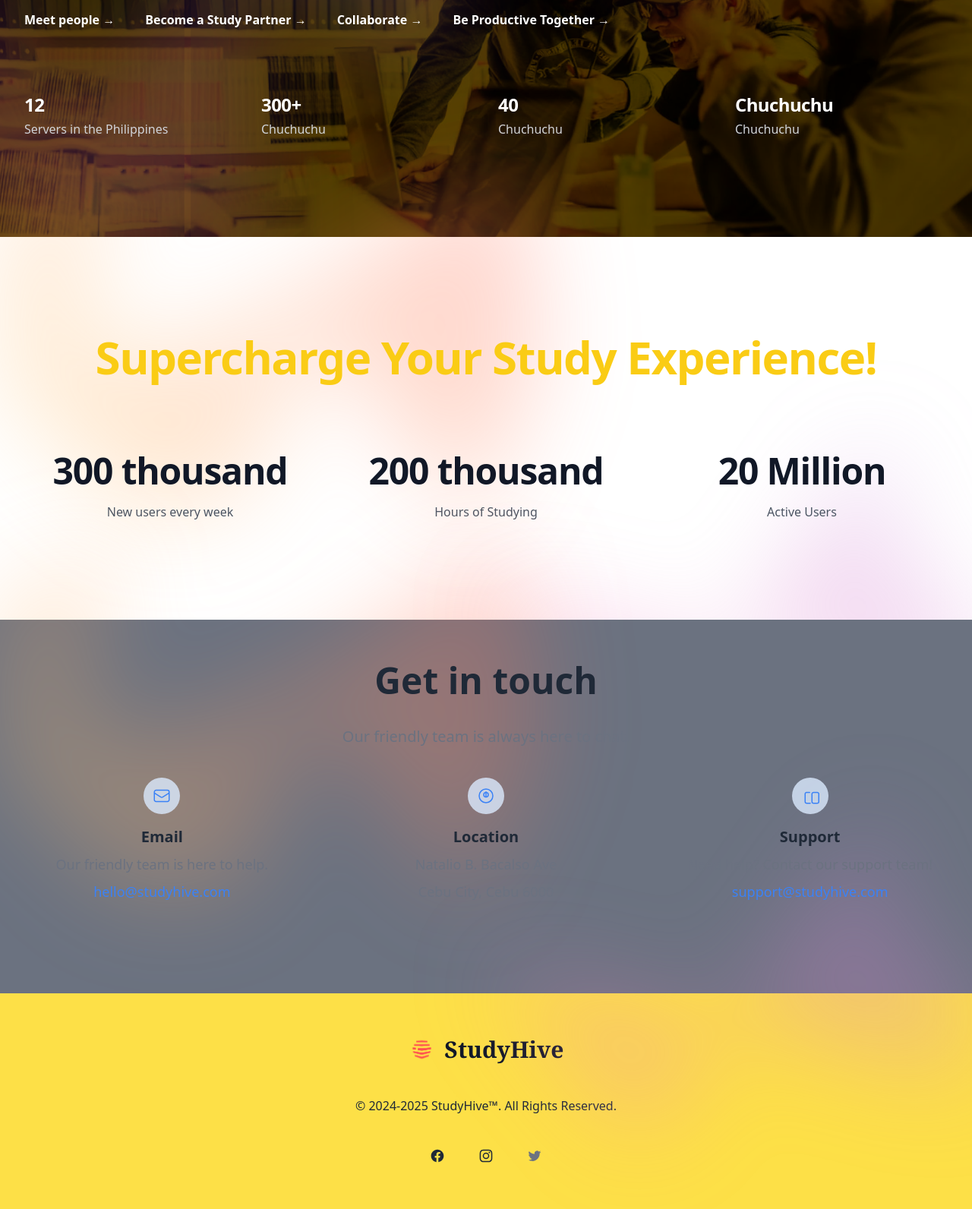
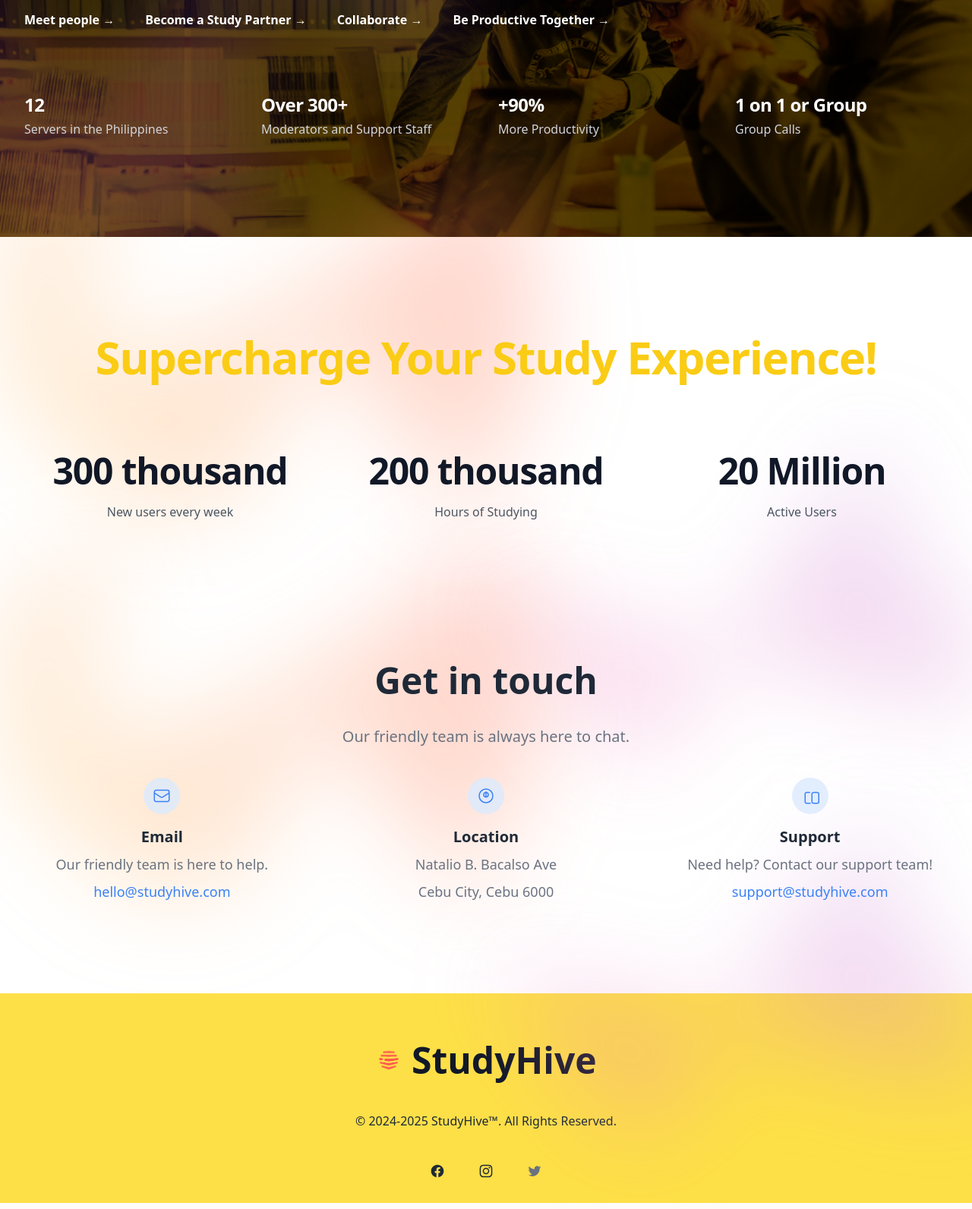
Before and after one commit to Kaazzz/StudyHive, a Django app: template accounts/templates/accounts/index.html in a window 1280 px wide. Shown: the part 2192-3784 px from the top of the page at 76% size. Run offline with Django 3.2, Linux system fonts and the light colour scheme; the template is opened without the code that fills it, so the values that code supplies are empty.

Commit message:
Fixed Landing page contents

```diff
--- a/accounts/templates/accounts/index.html
+++ b/accounts/templates/accounts/index.html
@@ -169,16 +169,16 @@
                 <dd class="text-2xl font-bold leading-9 tracking-tight text-white">12</dd>
               </div>
               <div class="flex flex-col-reverse">
-                <dt class="text-base leading-7 text-gray-300">Chuchuchu</dt>
-                <dd class="text-2xl font-bold leading-9 tracking-tight text-white">300+</dd>
+                <dt class="text-base leading-7 text-gray-300">Moderators and Support Staff</dt>
+                <dd class="text-2xl font-bold leading-9 tracking-tight text-white">Over 300+</dd>
               </div>
               <div class="flex flex-col-reverse">
-                <dt class="text-base leading-7 text-gray-300">Chuchuchu</dt>
-                <dd class="text-2xl font-bold leading-9 tracking-tight text-white">40</dd>
+                <dt class="text-base leading-7 text-gray-300">More Productivity</dt>
+                <dd class="text-2xl font-bold leading-9 tracking-tight text-white">+90%</dd>
               </div>
               <div class="flex flex-col-reverse">
-                <dt class="text-base leading-7 text-gray-300">Chuchuchu</dt>
-                <dd class="text-2xl font-bold leading-9 tracking-tight text-white">Chuchuchu</dd>
+                <dt class="text-base leading-7 text-gray-300">Group Calls</dt>
+                <dd class="text-2xl font-bold leading-9 tracking-tight text-white">1 on 1 or Group</dd>
               </div>
             </dl>
           </div>
@@ -217,16 +217,16 @@
         </div>
     </div>
 
-    <section class="bg-gray-500 dark:bg-gray-900 relative isolate">
+    <section class="bg-gray-100 dark:bg-gray-100 relative isolate">
         <div class="absolute inset-x-0 -top-40 -z-10 transform-gpu overflow-hidden blur-3xl sm:-top-80" aria-hidden="true">
             <div class="relative left-[calc(50%-11rem)] aspect-[1155/678] w-[36.125rem] -translate-x-1/2 rotate-[30deg] bg-gradient-to-tr from-[#fff27b] to-[#ff5e52] opacity-30 sm:left-[calc(50%-30rem)] sm:w-[72.1875rem]" style="clip-path: polygon(74.1% 44.1%, 100% 61.6%, 97.5% 26.9%, 85.5% 0.1%, 80.7% 2%, 72.5% 32.5%, 60.2% 62.4%, 52.4% 68.1%, 47.5% 58.3%, 45.2% 34.5%, 27.5% 76.7%, 0.1% 64.9%, 17.9% 100%, 27.6% 76.8%, 76.1% 97.7%, 74.1% 44.1%)"></div>
         </div>
 
         <div class="container px-6 py-12 mx-auto">
             <div class="text-center">
-                <h1 class="mt-2 text-4xl font-bold text-gray-800 md:text-5xl dark:text-white">Get in touch</h1>
+                <h1 class="mt-2 text-4xl font-bold text-gray-800 md:text-5xl">Get in touch</h1>
                 <br>
-                <h2 class="mt-3 text-xl text-gray-500 dark:text-gray-400">Our friendly team is always here to chat.</h2>
+                <h2 class="mt-3 text-xl text-gray-500 ">Our friendly team is always here to chat.</h2>
             </div>
 
             <div class="grid grid-cols-1 gap-12 mt-10 md:grid-cols-2 lg:grid-cols-3">
@@ -236,7 +236,7 @@
                             <path stroke-linecap="round" stroke-linejoin="round" d="M21.75 6.75v10.5a2.25 2.25 0 01-2.25 2.25h-15a2.25 2.25 0 01-2.25-2.25V6.75m19.5 0A2.25 2.25 0 0019.5 4.5h-15a2.25 2.25 0 00-2.25 2.25m19.5 0v.243a2.25 2.25 0 01-1.07 1.916l-7.5 4.615a2.25 2.25 0 01-2.36 0L3.32 8.91a2.25 2.25 0 01-1.07-1.916V6.75" />
                         </svg>
                     </span>
-                    <h2 class="mt-4 text-xl font-semibold text-gray-800 dark:text-white">Email</h2>
+                    <h2 class="mt-4 text-xl font-semibold text-gray-800 ">Email</h2>
                     <p class="mt-2 text-lg text-gray-500 dark:text-gray-400">Our friendly team is here to help.</p>
                     <p class="mt-2 text-lg text-blue-500 dark:text-blue-400">hello@studyhive.com</p>
                 </div>
@@ -249,7 +249,7 @@
                             <path stroke-linecap="round" stroke-linejoin="round" d="M21 12a9 9 0 10-18 0 9 9 0 0018 0z" />
                         </svg>
                     </span>
-                    <h2 class="mt-4 text-xl font-semibold text-gray-800 dark:text-white">Location</h2>
+                    <h2 class="mt-4 text-xl font-semibold text-gray-800 ">Location</h2>
                     <p class="mt-2 text-lg text-gray-500 dark:text-gray-400">Natalio B. Bacalso Ave</p>
                     <p class="mt-2 text-lg text-gray-500 dark:text-gray-400">Cebu City, Cebu 6000</p>
                 </div>
@@ -260,7 +260,7 @@
                             <path stroke-linecap="round" stroke-linejoin="round" d="M11.25 7.5h-4.5A2.25 2.25 0 005.25 9v10.5a2.25 2.25 0 002.25 2.25h4.5M21 7.5h-4.5A2.25 2.25 0 0014.25 9v10.5a2.25 2.25 0 002.25 2.25H21a2.25 2.25 0 002.25-2.25V9A2.25 2.25 0 0021 7.5z" />
                         </svg>
                     </span>
-                    <h2 class="mt-4 text-xl font-semibold text-gray-800 dark:text-white">Support</h2>
+                    <h2 class="mt-4 text-xl font-semibold text-gray-800">Support</h2>
                     <p class="mt-2 text-lg text-gray-500 dark:text-gray-400">Need help? Contact our support team!</p>
                     <p class="mt-2 text-lg text-blue-500 dark:text-blue-400">support@studyhive.com</p>
                 </div>
@@ -281,7 +281,7 @@
     <footer class="bg-yellow-300 py-8">
       <div class="text-center">
         <br>
-          <a href="#" class="flex items-center justify-center mb-5 text-3xl font-bold font-serif text-gray-900">
+          <a href="#" class="flex items-center justify-center mb-5 mt-2 text-4xl font-bold text-gray-800 md:text-5xl text-gray-900">
               <img src="{% static 'media/studyhivelogo.png' %}" class="h-12 mr-3 sm:h-9" alt="StudyHive Logo">
               StudyHive
           </a> <br>
@@ -309,7 +309,7 @@
                     </a>
                 </li>
 
-              </br>
+
               <li class="px-3">
                 <a href="#" class="text-gray-500 hover:text-gray-600 ">
                     <svg class="w-5 h-5" fill="currentColor" viewBox="0 0 24 24" aria-hidden="true">
@@ -322,7 +322,7 @@
 
 
             </ul>
-            <br>
+
         </div>
     </footer>
 
```
Also changed, not shown: db.sqlite3.
